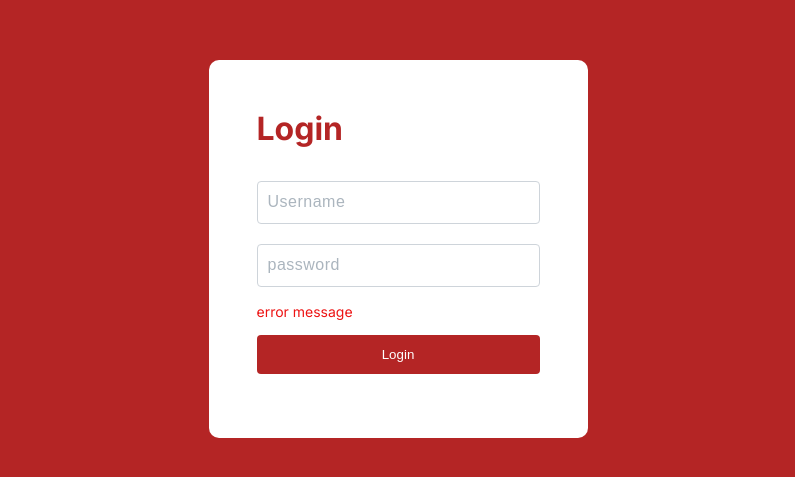
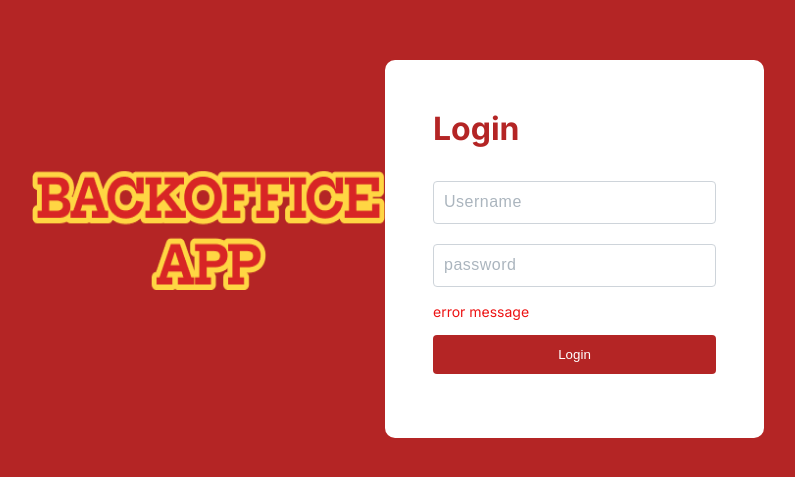
Before and after one commit to zyllar68/sample, a Next.js app: page / in a window 1280 px wide. Shown: the part 151-628 px from the top of the page, without its empty margins (242-1037 px from the left). Built offline with nearby package versions, Linux system fonts and the light colour scheme.

Commit message:
added window size checker for the login logo

```diff
--- a/pages/index.js
+++ b/pages/index.js
@@ -1,7 +1,25 @@
+import { useState, useEffect } from "react";
+
 import Head from "next/head";
+import Image from "next/image";
 import { LoginCard } from "@/components";
+import LoginLogo from "@/public/loginBigLogo.png";
+import loginMobileLogo from "@/public/loginMobileLogo.png";
 
 export default function Home() {
+  const [windowSize, setWindowSize] = useState({ width: 0 });
+
+  useEffect(() => {
+    function handleResize() {
+      setWindowSize({
+        width: window.innerWidth,
+      });
+    }
+    window.addEventListener("resize", handleResize);
+    handleResize();
+    return () => window.removeEventListener("resize", handleResize);
+  }, []);
+
   return (
     <>
       <Head>
@@ -11,6 +29,23 @@ export default function Home() {
         {/* <link rel='icon' href='/favicon.ico' /> */}
       </Head>
       <main className='adminLogin'>
+        <div style={{ marginBottom: "2.125rem" }}>
+          {windowSize.width < 576 ? (
+            <Image
+              src={loginMobileLogo}
+              width={194.88}
+              height={97.01}
+              alt='swertres logo'
+            />
+          ) : (
+            <Image
+              src={LoginLogo}
+              width={353}
+              height={120}
+              alt='swertres logo'
+            />
+          )}
+        </div>
         <LoginCard />
       </main>
     </>
```
